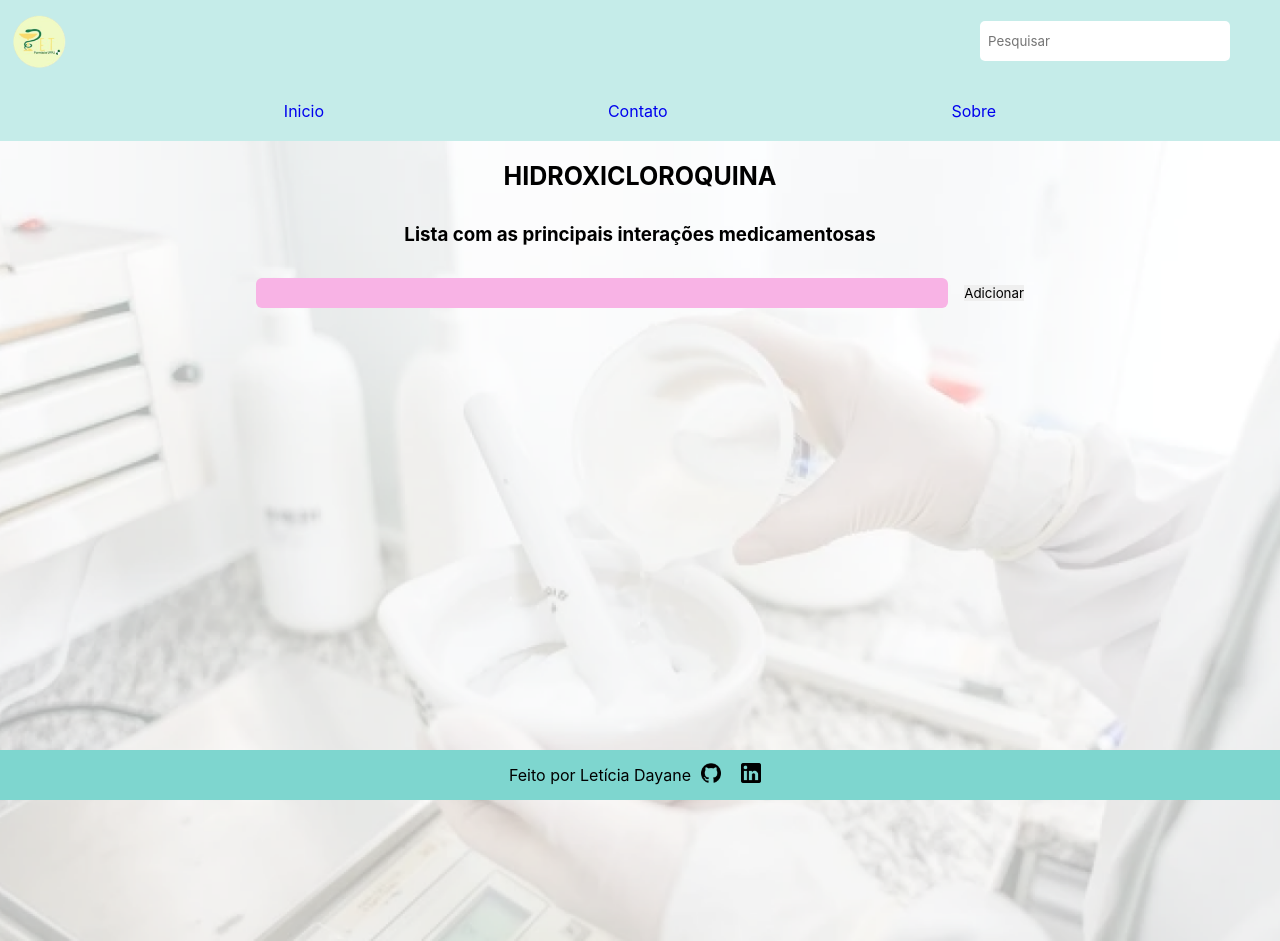
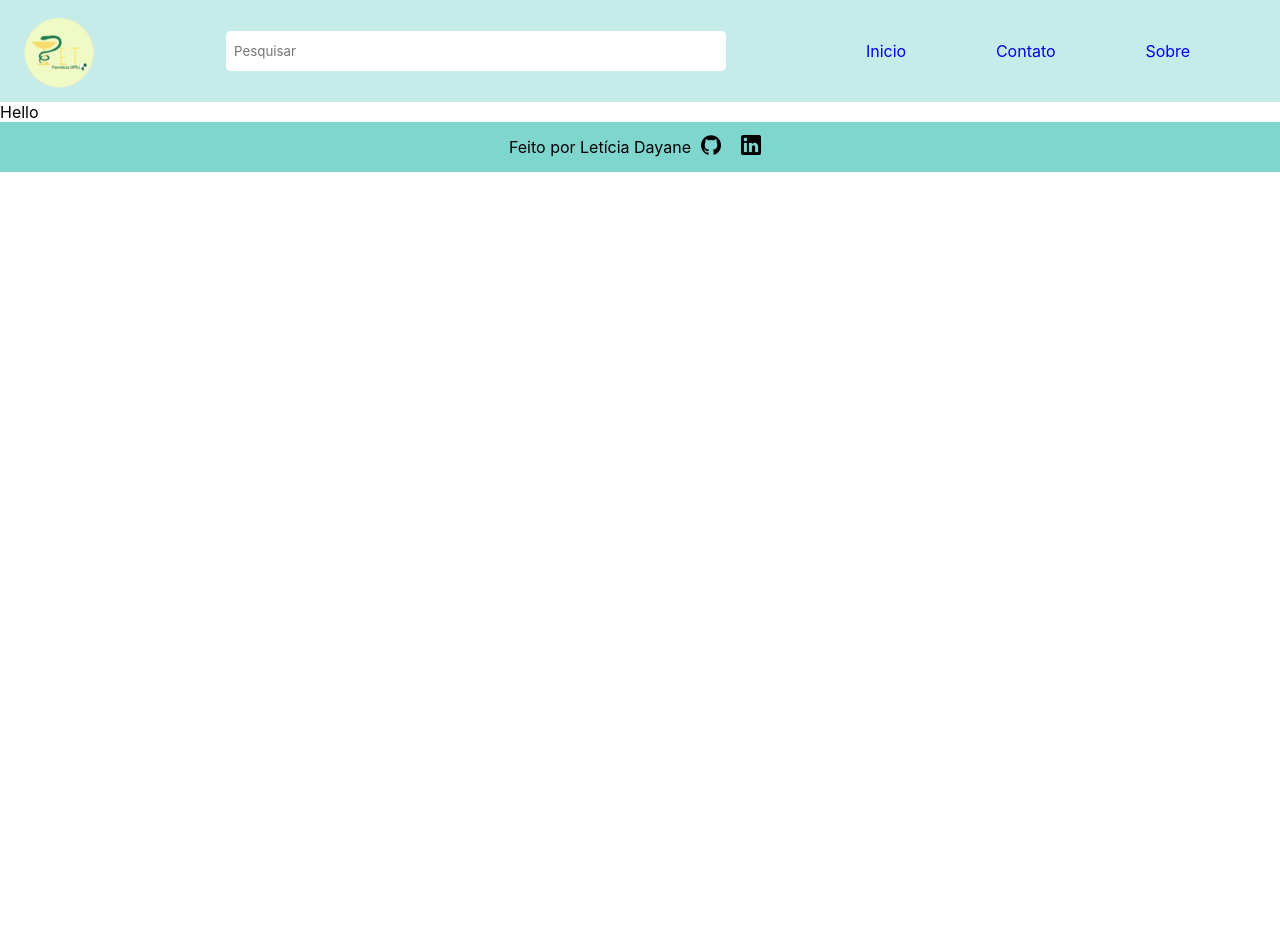
Before and after one commit to letdayy/PET-Farma, a React (Create React App) app: page /hidroxicloroquina in a window 1280 px wide. After the commit the page ends 800 px from the top, so only its background shows below. Built offline with nearby package versions, Linux system fonts and the light colour scheme.

Commit message:
fix: conserto de bugs e modificação do header para web

```diff
--- a/src/components/Footer/index.jsx
+++ b/src/components/Footer/index.jsx
@@ -10,7 +10,7 @@ const Foot = styled.footer`
   display: flex;
   justify-content: center;
   align-items: center;
-  position: fixed;
+  /* position: fixed; */
   left: 0;
   bottom: 0;
 
--- a/src/components/Header/index.jsx
+++ b/src/components/Header/index.jsx
@@ -8,7 +8,17 @@ const NavContainer = styled.nav`
     display: flex;
     background-color: rgba(126, 214, 207, 0.45);
     flex-direction: column;
+
+    /* estilo para telas maiores que 1200px */
+
+@media (min-width: 1200px) {
+  display: flex;
+  flex-direction: row;
+  justify-content: space-between;
+}
 `
+
+
 
 const LinkContainer = styled(Link)`
     text-decoration: none;
@@ -28,7 +38,18 @@ const NavSection = styled.section`
 
   img {
     width: 60px;
+
   }
+
+@media (min-width: 1200px){
+  width: 60%;
+  justify-content: space-between;
+  padding-left: 10px;
+
+  img {
+    width: 80px;
+  }
+}
 `
 
 
@@ -38,6 +59,10 @@ const Input = styled.input`
   margin-right: 40px;
   border-radius: 5px;
   padding: 0.5rem;
+
+@media (min-width: 1200px) {
+  width: 500px;
+}
 `
 
 const LinkSection = styled.section`
@@ -49,6 +74,12 @@ const LinkSection = styled.section`
   img {
     width: 25px;
   }
+
+@media (min-width: 1200px) {
+  width: 40%;
+  display: flex;
+  align-items: center;
+}
 `
 
 
--- /dev/null
+++ b/src/pages/Hidroxicloroquina/index.jsx
@@ -0,0 +1,175 @@
+// import React from "react";
+// import interactions from "./interactions.json";
+
+import Footer from "../../components/Footer"
+import Nav from "../../components/Header"
+
+
+// export default function Hidroxicloroquina() {
+//   return (
+//     <div>
+//       {interactions.map((interaction) => (
+//         <div key={interaction.id}>
+//           <p>Nome: {interaction.nome}</p>
+//         </div>
+//       ))}
+//     </div>
+//   );
+// }
+
+
+export default function Hidroxicloroquina(){
+  return (
+    <>
+    <Nav />
+    <main>
+      Hello
+    </main>
+    <Footer />
+
+    </>
+  )
+}
+
+
+
+// import React, { useState } from 'react';
+// // import { Link } from "react-router-dom";
+// import Footer from "../../components/Footer";
+// import Nav from "../../components/Header";
+// import { TitleMed, Main, Button, Subtitle, List } from "./style";
+// import styled from 'styled-components';
+// // import interactions from './interactions.json';
+
+// const InputListContainer = styled.div`
+//   display: flex;
+//   flex-direction: column;
+//   align-items: center;
+// `;
+
+// const Form = styled.form`
+//   display: flex;
+//   justify-content: center;
+//   width: 60%;
+//   align-items: center;
+// `
+
+// const Input = styled.input`
+//   background-color: #F8B3E5;
+//   width: 100%;
+//   max-width: 842px;
+//   height: 30px;
+//   margin-right: 1rem;
+//   border-radius: 6px;
+// `;
+
+// const DeleteButton = styled.button`
+//   margin-left: 10px;
+//   padding: 5px;
+//   background-color: #f44336;
+//   color: white;
+//   border: none;
+//   border-radius: 5px;
+//   cursor: pointer;
+
+//   &:hover {
+//     background-color: #d32f2f;
+//   }
+// `;
+
+
+// export default function Hidroxicloroquina() {
+
+//   const [text, setText] = useState('');
+//   const [interactions, setInteractions] = useState([interactions.interactions]);
+
+//   const  handleAddInteractions = () => {
+//     const newInteraction = { texto: text };
+//     const newInteractions = [...interactions, newInteraction];
+//     setInteractions(newInteractions);
+//     setText('');
+//   };
+
+//     const handleDeleteInteraction = (index) => {
+//       const newInteractions = [...interactions];
+//       newInteractions.splice(index, 1);
+//       setInteractions(newInteractions);
+//     };
+
+//     const saveInteractions = () => {
+//       const data = { interactions };
+//       const jsonData = JSON.stringify(data);
+//     };
+
+
+//   const handleSubmit = (e) => {
+//     e.preventDefault();
+//     setList([...List, text]);
+//     setText('');
+//   };
+
+//   const handleDelete = (index) => {
+//     const newList = [...List];
+//     newList.splice(index, 1);
+//     setList(newList);
+//   };
+
+
+
+//   return (
+//     <body>
+
+//       <header>
+//         <Nav />
+//       </header>
+
+//       <Main>
+//         <TitleMed>
+//           <h1>Hidroxicloroquina</h1>
+//         </TitleMed>
+
+//         <Subtitle>Lista com as principais interações medicamentosas</Subtitle>
+
+//         <InputListContainer>
+//           <Form onSubmit={handleSubmit}>
+//             <Input type="text" value={text} onChange={(e) => setText(e.target.value)} />
+//             <button type="submit">Adicionar</button>
+//           </Form>
+//           <ul>
+//             {list.map((item, index) => (
+//               <li key={item}>
+//                 {item}
+//                 <DeleteButton onClick={() => handleDelete(index)}>Deletar</DeleteButton>
+//               </li>
+//             ))}
+//           </ul>
+//         </InputListContainer>
+
+
+//         <Footer />
+
+//       </Main>
+
+
+//       {/*
+
+//       <Main>
+//         <TitleMed>
+//           <h1>Hidroxicloroquina</h1>
+//           <Link to="/add"><Button>+</Button></Link>
+//         </TitleMed>
+
+//         <Subtitle>Lista de medicamentos com interação medicamentosa</Subtitle>
+//         <List>
+//           <li>Alfuzosina</li>
+//           <li>Amiodarona</li>
+//           <li>Amissulprida</li>
+//           <li>Anagrelida</li>
+//           <li>Apomorfina</li>
+//         </List>
+//       </Main>
+
+//       <Footer /> */}
+//     </body>
+//   );
+// }
--- /dev/null
+++ b/src/pages/Hidroxicloroquina/interactions.json
@@ -0,0 +1,13 @@
+{
+    "interactions": [
+        {
+            "nome": "hidroxicloroquina"
+          },
+          {
+            "nome": "atorvastatina"
+          },
+          {
+            "nome": "example of medication"
+          }
+    ]
+}
--- a/src/pages/Home/index.jsx
+++ b/src/pages/Home/index.jsx
@@ -5,12 +5,17 @@ import Nav from "../../components/Header";
 import Footer from "../../components/Footer";
 import backgroundWhite from "../../images/backgroundWhite.png";
 
+const Body = styled.body`
+  display: flex;
+  flex-direction: column;
+`
+
 const Main = styled.main`
   background-image: url(${backgroundWhite});
   background-size: cover;
   background-position: center;
-  padding-bottom: 3rem;
-  height: 100vh;
+  padding-bottom: 10rem;
+  flex: 1;
 `
 
 const ImgSlide = styled.img`
@@ -59,7 +64,7 @@ const Item = styled.li`
 export default function Home() {
   return (
     <>
-      <body>
+      <Body>
       <Nav />
       <Main>
 
@@ -84,7 +89,7 @@ export default function Home() {
       </Main>
 
       <Footer />
-      </body>
+      </Body>
     </>
   );
 }
--- a/src/pages/Login/index.jsx
+++ b/src/pages/Login/index.jsx
@@ -4,7 +4,8 @@ import { Link } from "react-router-dom";
 
 const Body = styled.body`
     background-color: #c5ede9;
-    height: 100vh;
+    /* height: 100vh; */
+    padding-bottom: 5rem;
 
 img {
     width: 100%;
--- a/src/pages/Medication/hidroxicloroquina.jsx
+++ /dev/null
@@ -1,118 +0,0 @@
-import React, { useState } from 'react';
-import { Link } from "react-router-dom";
-import Footer from "../../components/Footer";
-import Nav from "../../components/Header";
-import { TitleMed, Main, Button, Subtitle, List } from "./style";
-import styled from 'styled-components';
-
-const InputListContainer = styled.div`
-  display: flex;
-  flex-direction: column;
-  align-items: center;
-`;
-
-const Form = styled.form`
-  display: flex;
-  justify-content: center;
-  width: 60%;
-  align-items: center;
-`
-
-const Input = styled.input`
-  background-color: #F8B3E5;
-  width: 100%;
-  max-width: 842px;
-  height: 30px;
-  margin-right: 1rem;
-  border-radius: 6px;
-`;
-
-const DeleteButton = styled.button`
-  margin-left: 10px;
-  padding: 5px;
-  background-color: #f44336;
-  color: white;
-  border: none;
-  border-radius: 5px;
-  cursor: pointer;
-
-  &:hover {
-    background-color: #d32f2f;
-  }
-`;
-
-
-export default function Hidroxicloroquina() {
-
-  const [text, setText] = useState('');
-  const [list, setList] = useState([]);
-
-  const handleSubmit = (e) => {
-    e.preventDefault();
-    setList([...list, text]);
-    setText('');
-  };
-
-  const handleDelete = (index) => {
-    const newList = [...list];
-    newList.splice(index, 1);
-    setList(newList);
-  };
-
-  return (
-    <body>
-
-      <header>
-        <Nav />
-      </header>
-
-      <Main>
-        <TitleMed>
-          <h1>Hidroxicloroquina</h1>
-        </TitleMed>
-
-        <Subtitle>Lista com as principais interações medicamentosas</Subtitle>
-
-        <InputListContainer>
-          <Form onSubmit={handleSubmit}>
-            <Input type="text" value={text} onChange={(e) => setText(e.target.value)} />
-            <button type="submit">Adicionar</button>
-          </Form>
-          <ul>
-            {list.map((item, index) => (
-              <li key={item}>
-                {item}
-                <DeleteButton onClick={() => handleDelete(index)}>Deletar</DeleteButton>
-              </li>
-            ))}
-          </ul>
-        </InputListContainer>
-
-
-        <Footer />
-
-      </Main>
-
-
-      {/*
-
-      <Main>
-        <TitleMed>
-          <h1>Hidroxicloroquina</h1>
-          <Link to="/add"><Button>+</Button></Link>
-        </TitleMed>
-
-        <Subtitle>Lista de medicamentos com interação medicamentosa</Subtitle>
-        <List>
-          <li>Alfuzosina</li>
-          <li>Amiodarona</li>
-          <li>Amissulprida</li>
-          <li>Anagrelida</li>
-          <li>Apomorfina</li>
-        </List>
-      </Main>
-
-      <Footer /> */}
-    </body>
-  );
-}
--- a/src/routes.jsx
+++ b/src/routes.jsx
@@ -4,9 +4,9 @@ import NoPage from './pages/NoPage';
 
 
 import { createGlobalStyle } from 'styled-components'
-import Hidroxicloroquina from './pages/Medication/hidroxicloroquina';
+import Hidroxicloroquina from './pages/Hidroxicloroquina';
 import Login from './pages/Login';
-import Add from './pages/Add';
+// import Hidroxicloroquina from './pages/Hidroxicloroquina';
 
 const GlobalStyle = createGlobalStyle`
 @import url('https://fonts.googleapis.com/css2?family=Inter&display=swap');
@@ -26,11 +26,11 @@ export default function AppRouter() {
         <Router>
             <GlobalStyle />
             <Routes>
-                <Route path='/' element={<Login />} />
+                <Route path='/' element={<Home />} />
                 <Route path="*" element={<NoPage />} />
+                {/* <Route path='/hidroxicloroquina' element={<Hidroxicloroquina />} /> */}
+                {/* <Route path='/home' element={<Home />} /> */}
                 <Route path='/hidroxicloroquina' element={<Hidroxicloroquina />} />
-                <Route path='/home' element={<Home />} />
-                <Route path='/add' element={<Add />} />
 
             </Routes>
         </Router>
```
Also changed, not shown: src/pages/Hidroxicloroquina/style.jsx (renamed from src/pages/Medication/style.jsx).
